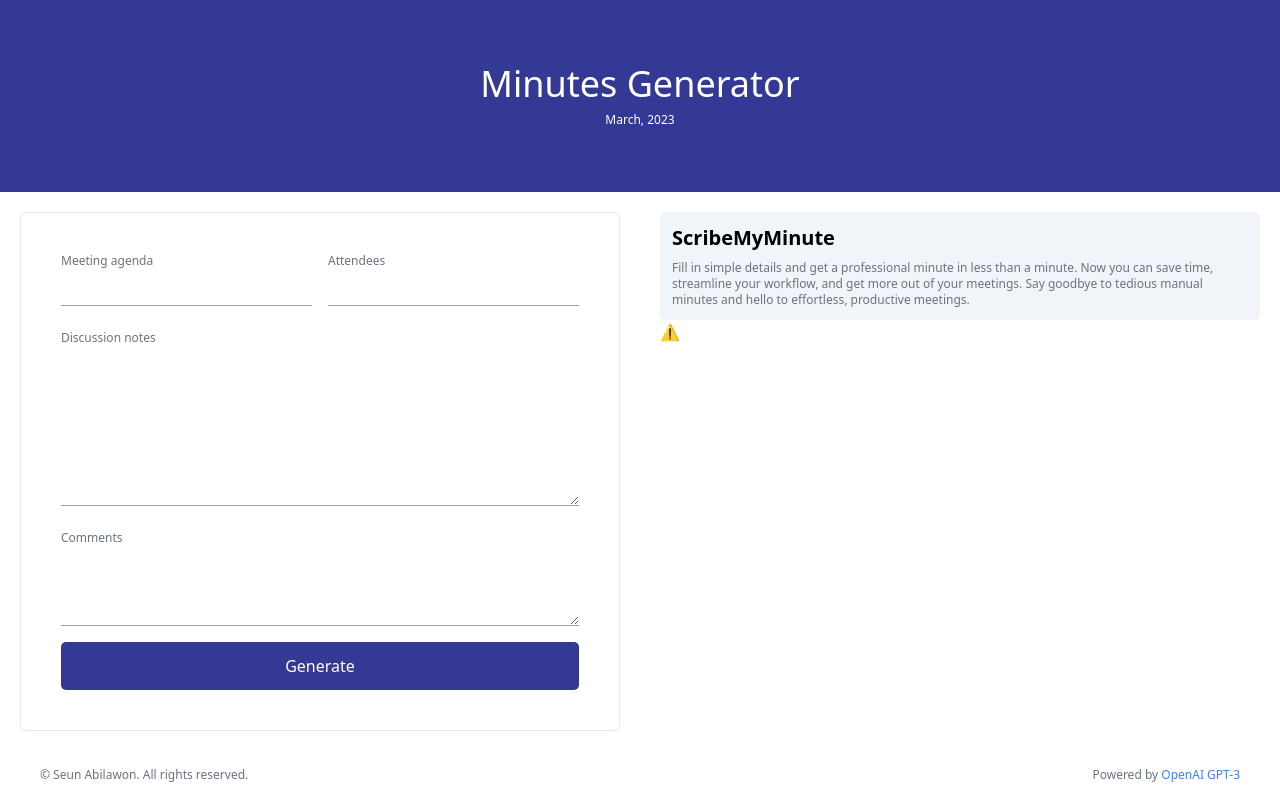
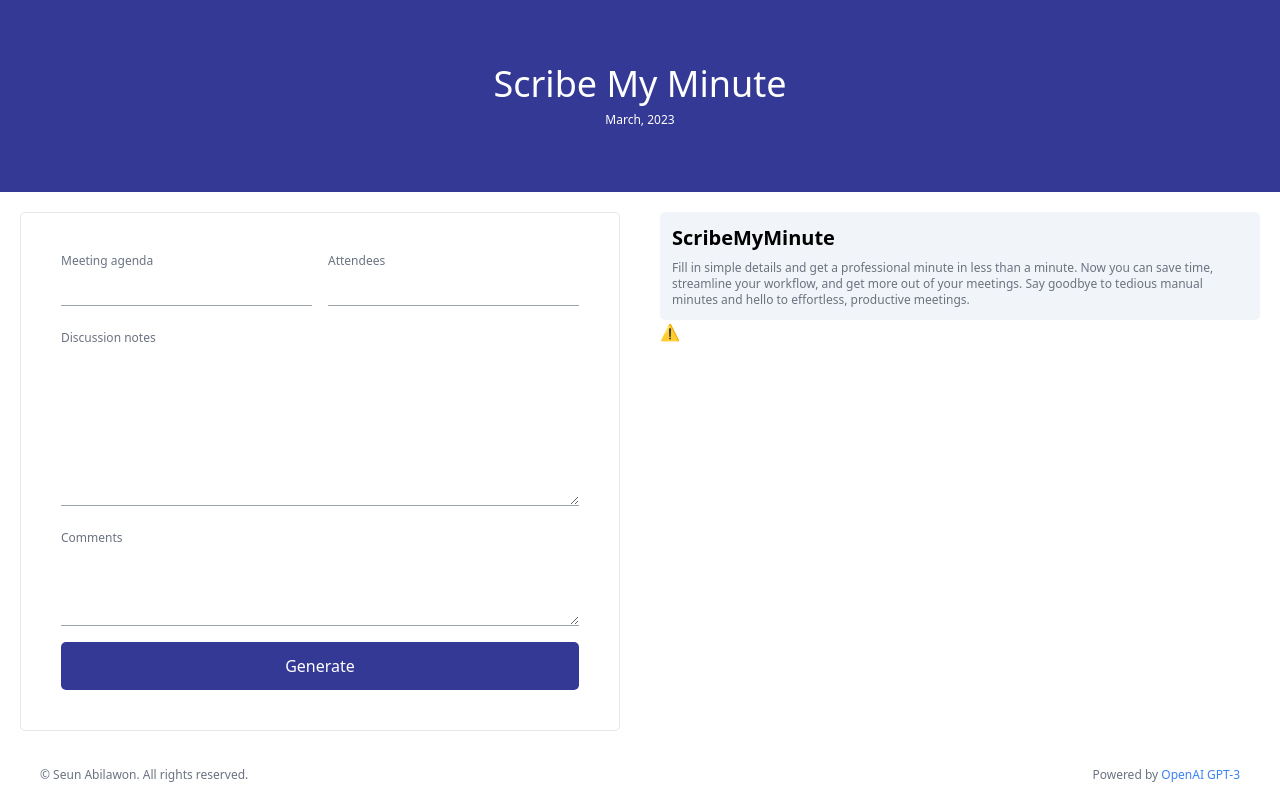
Before and after one commit to seunthegreat/scribeMyMinute, a React (Vite) app: page / in a window 1280 px wide. Built offline with nearby package versions, Linux system fonts and the light colour scheme; no server answers.

Commit message:
configuring app context

```diff
--- a/src/App.tsx
+++ b/src/App.tsx
@@ -1,28 +1,9 @@
-import { Header, Info, Footer, Form, Minute } from './component';
-import { appConstants } from './constants';
-import { useStateContext } from './context/ContextProvider';
-import { layout } from './style';
-
-const {currentMonthAndYear, owner, mock} = appConstants; //-->Constants
+import { Demo } from './pages';
 
 const  App = (): JSX.Element  => {
-  const { state, dispatch } = useStateContext();
-  const { showMinute } = state;
 
   return (
-    <div className='flex flex-col justify-center items-center w-full'>
-      <Header monthAndYear={currentMonthAndYear}/>
-      <div className={layout.sectionItems}>
-        <Form />
-        { !showMinute ?
-            <Info />  :
-            <Minute
-              result={mock.minuteResult}
-              onCreateNew={() => dispatch({type: 'HIDE_MINUTE'})} />
-            }
-      </div>
-      <Footer owner={owner} />
-    </div>
+    <Demo />
   );
 }
 
--- a/src/component/Form.tsx
+++ b/src/component/Form.tsx
@@ -3,7 +3,8 @@ import { useStateContext } from '../context/ContextProvider';
 import { Input, Button } from './';
 
 const Form: React.FC = (): JSX.Element => {
-  const { dispatch } = useStateContext();
+  const { minute } = useStateContext();
+  const { generateMinute } = minute;
 
   return (
     <div className="p-10 border m-5 rounded-[5px] ">
@@ -20,7 +21,9 @@ const Form: React.FC = (): JSX.Element => {
         <div className=''>
           <Input label="Comments" type={'text-area'} sx="h-20" />
         </div>
-        <Button title={"Generate"} onClick={() => dispatch({type: 'SHOW_MINUTE'})}/>
+        <Button title={"Generate"}
+          onClick={generateMinute}
+        />
       </div>
     </div>
   );
--- a/src/component/Header.tsx
+++ b/src/component/Header.tsx
@@ -3,12 +3,13 @@ import { text } from '../style';
 
 interface Props {
   monthAndYear: string;
+  appName: string;
 }
 
-const Header: React.FC<Props>= ({ monthAndYear }) => {
+const Header: React.FC<Props>= ({ monthAndYear, appName }) => {
   return (
     <div className="h-48 w-full bg-[#343995] flex-col flex items-center justify-center">
-      <p className={`${text.heading} text-white`}>Minutes Generator</p>
+      <p className={`${text.heading} text-white`}>{appName}</p>
       <p className={`${text.small} text-white mt-2`}>{monthAndYear}</p>
     </div>
   );
--- a/src/context/ContextProvider.tsx
+++ b/src/context/ContextProvider.tsx
@@ -1,41 +1,69 @@
-import React, { createContext, useContext, useState } from 'react';
+import React, { createContext, useContext, useReducer } from 'react';
+import { minuteReducer } from './Reducers';
 
-interface Props { children: React.ReactNode; }
+export interface Props {
+  children: React.ReactNode;
+}
 
-type State = {
-  showMinute: boolean;
-};
-type Action = { type: 'SHOW_MINUTE'} | {type : 'HIDE_MINUTE'};
-type Dispatch = (action: Action) => void;
-type StateContextValue = {
-  state: State;
-  dispatch: Dispatch;
+export type State = {
+  minute: {
+    showMinute: boolean;
+  };
+  appInfo: {
+    appName: string;
+    owner: string;
+  };
 };
 
-const StateContext = createContext<StateContextValue | undefined >(undefined);
+export type StateContextValue = {
+  minute: {
+    showMinute: boolean;
+    generateMinute: () => void;
+    createNewMinute: () => void;
+  };
+  appInfo: {
+    appName: string;
+    owner: string;
+  };
+};
+
+export const initialState: State = {
+  minute: {
+    showMinute: false,
+  },
+  appInfo: {
+    appName: 'Scribe My Minute',
+    owner: 'Seun Abilawon',
+  },
+};
+
+export const StateContext = createContext<StateContextValue | undefined>(undefined);
 
 export const StateProvider: React.FC<Props> = ({ children }) => {
-  const [state, setState] = useState<State>({ showMinute: false})
+  const [minuteState, dispatchMinute] = useReducer(minuteReducer, initialState.minute);
 
-  const dispatch = (action: Action) => {
-    switch (action.type) {
-        case 'SHOW_MINUTE':
-          setState({ ...state, showMinute: true });
-          break;
-        case 'HIDE_MINUTE':
-          setState({ ...state, showMinute: false });
-          break;
-        default:
-          throw new Error(`Unhandled action type: ${action}`);
-      }
-  }
+  //-----------------------------------Minute dispatch-----------------------------------------------//
+
+  const generateMinute = (): void => dispatchMinute({ type: 'SHOW_MINUTE' });
+  const createNewMinute = (): void => dispatchMinute({type: 'HIDE_MINUTE'});
+
+  //-----------------------------------------Ends----------------------------------------------------//
 
   return (
-    <StateContext.Provider value={{ state, dispatch }}>
+    <StateContext.Provider
+      value={{
+        //--Minute State--//
+        minute: {
+          showMinute: minuteState.showMinute, generateMinute, createNewMinute
+        },
+        //--App Information--//
+        appInfo: initialState.appInfo, // Use the initialState value instead
+      }}
+    >
       {children}
     </StateContext.Provider>
   );
-}
+};
 
 export function useStateContext(): StateContextValue {
   const context = useContext(StateContext);
--- /dev/null
+++ b/src/context/Reducers/index.tsx
@@ -0,0 +1 @@
+export { default as minuteReducer } from "./minuteReducer"
--- /dev/null
+++ b/src/context/Reducers/minuteReducer.tsx
@@ -0,0 +1,22 @@
+import { Reducer } from 'react';
+
+interface MinuteState {
+  showMinute: boolean;
+}
+
+interface MinuteAction {
+  type: 'SHOW_MINUTE' | 'HIDE_MINUTE';
+}
+
+const minuteReducer: Reducer<MinuteState, MinuteAction> = (state, action) => {
+  switch (action.type) {
+    case 'SHOW_MINUTE':
+      return { ...state, showMinute: true };
+    case 'HIDE_MINUTE':
+      return { ...state, showMinute: false };
+    default:
+      throw new Error(`Unhandled action type: ${action.type}`);
+  }
+};
+
+export default minuteReducer;
--- /dev/null
+++ b/src/pages/Demo.tsx
@@ -0,0 +1,35 @@
+import React from 'react';
+import { Footer, Form, Header, Info, Minute } from '../component';
+import { appConstants } from '../constants';
+import { useStateContext } from '../context/ContextProvider';
+import { layout } from '../style';
+
+const {currentMonthAndYear,  mock} = appConstants; //-->Constants
+
+const Demo =  (): JSX.Element  => {
+  const { appInfo, minute } = useStateContext();
+
+  const {owner, appName} = appInfo;
+  const { showMinute, createNewMinute } = minute;
+
+  console.log(minute)
+
+  return (
+    <div className='flex flex-col justify-center items-center w-full'>
+      <Header appName={appName} monthAndYear={currentMonthAndYear}/>
+      <div className={layout.sectionItems}>
+        <Form />
+        {!showMinute ?
+          <Info /> :
+          <Minute
+            result={mock.minuteResult}
+            onCreateNew={createNewMinute}
+          />
+        }
+      </div>
+      <Footer owner={owner} />
+    </div>
+  )
+};
+
+export default Demo;
--- /dev/null
+++ b/src/pages/index.tsx
@@ -0,0 +1 @@
+export { default as Demo } from "./demo";
```
